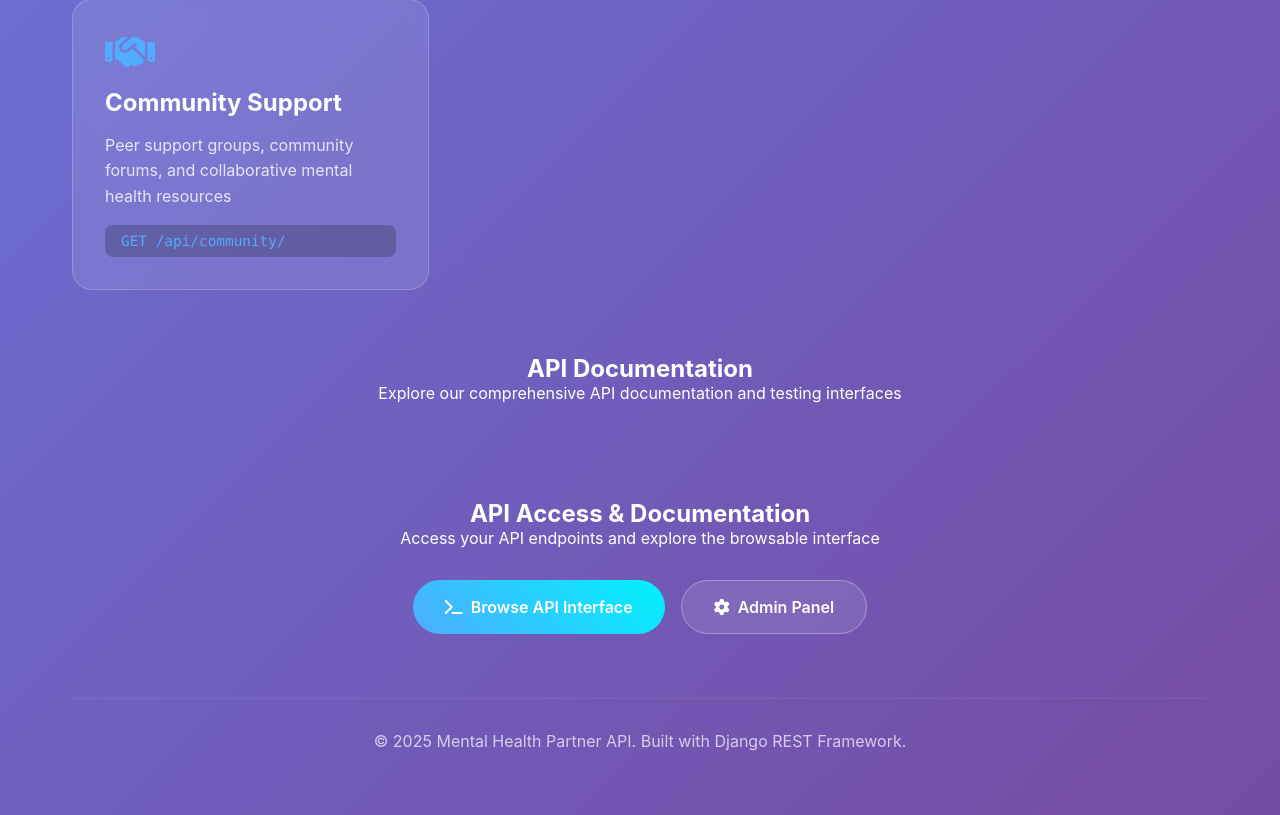
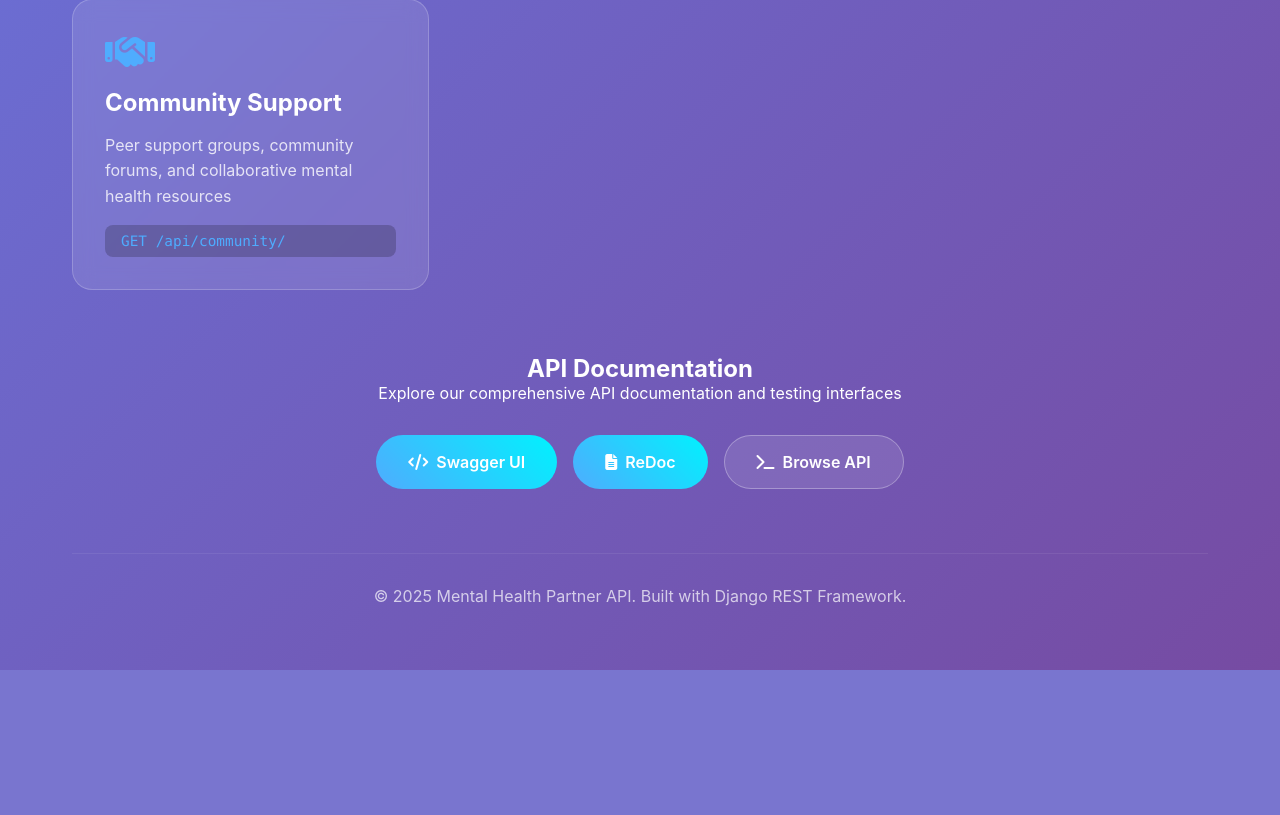
Before and after one commit to gatiella/mhp_backend, a Django app: page / in a window 1280 px wide. Shown: the part 1009-1824 px from the top of the page. After the commit the page ends 1679 px from the top, so only its background shows below. Run offline with Django 4.2, Linux system fonts and the light colour scheme.

Commit message:
first commit

```diff
--- a/templates/landing.html
+++ b/templates/landing.html
@@ -234,29 +234,19 @@
             <h2>API Documentation</h2>
             <p>Explore our comprehensive API documentation and testing interfaces</p>
             <div class="docs-buttons">
-                <!-- <a href="/swagger/" class="btn btn-primary">
+                <a href="/swagger/" class="btn btn-primary">
                     <i class="fas fa-code"></i>
                     Swagger UI
                 </a>
                 <a href="/redoc/" class="btn btn-primary">
                     <i class="fas fa-file-alt"></i>
                     ReDoc
-                </a> -->
-                <div class="docs-section">
-                    <h2>API Access & Documentation</h2>
-                    <p>Access your API endpoints and explore the browsable interface</p>
-                    <div class="docs-buttons">
-                        <a href="/api/" class="btn btn-primary">
-                            <i class="fas fa-terminal"></i>
-                            Browse API Interface
-                        </a>
-                        <a href="/admin/" class="btn btn-secondary">
-                            <i class="fas fa-cog"></i>
-                            Admin Panel
-                        </a>
-                    </div>
-                </div>
-                            </div>
+                </a>
+                <a href="/api/" class="btn btn-secondary">
+                    <i class="fas fa-terminal"></i>
+                    Browse API
+                </a>
+            </div>
         </div>
 
         <div class="footer">
```
